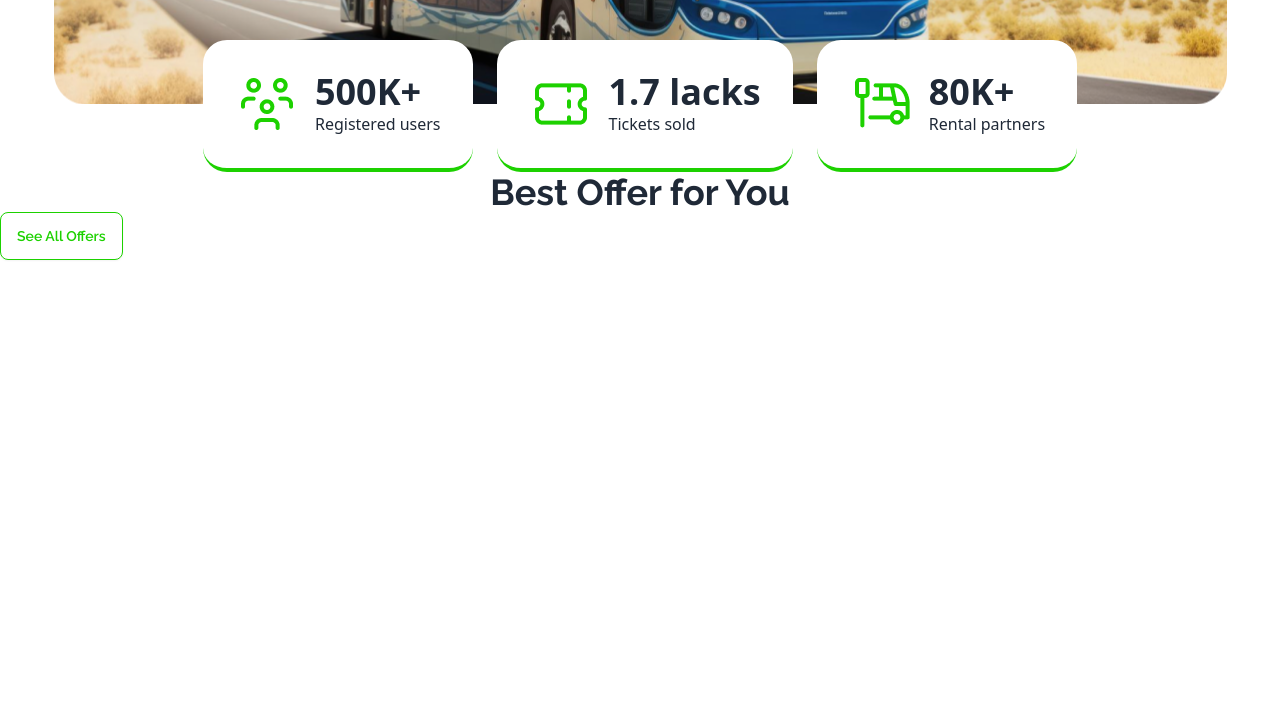
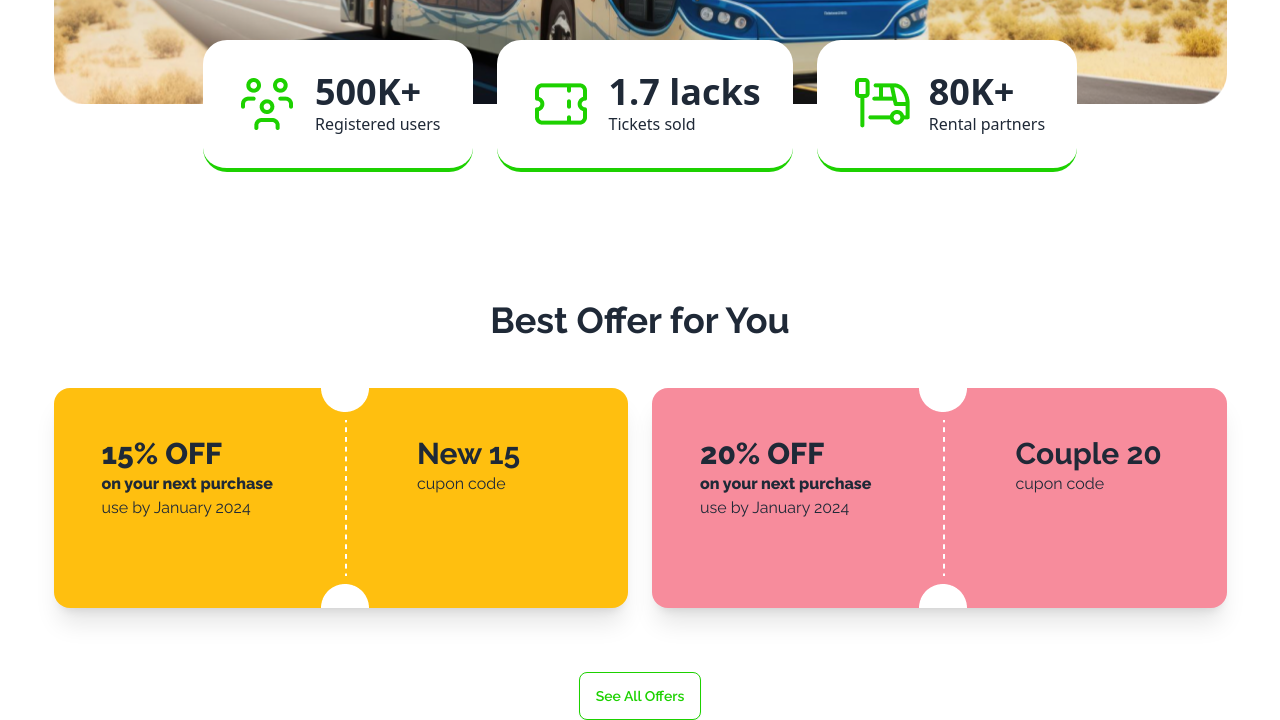
Before and after one commit to joymajumder23/fifth-assignment, a plain HTML site: page index.html in a window 1280 px wide. Shown: the part 514-1234 px from the top of the page. Before the commit the page ends 800 px from the top, so only its background shows below. Drawn offline with nearby package versions, Linux system fonts and the light colour scheme.

Commit message:
cupon section added

```diff
--- a/index.html
+++ b/index.html
@@ -18,6 +18,8 @@
                     colors: {
                         clifford: '#da373d',
                         'green': '#1DD100',
+                        'yellow': '#FFBF0F',
+                        'pink': '#F78C9C',
                     }
                 }
             }
@@ -68,8 +70,11 @@
             <div class="hero lg:h-[550px]" style="background-image: url(images/banner.png);">
                 <div class="hero-content text-center text-neutral-content font-raleway">
                     <div class="max-w-md">
-                    <h1 class="mb-5 text-5xl font-bold">End-to-End Travel with <br> <span class="text-green">P Paribahan</span></h3></h1>
-                    <p class="mb-5">Yes, you can run unit tests and view the results directly within the app. The integrated testing features allow for a streamlined.</p>
+                        <h1 class="mb-5 text-5xl font-bold">End-to-End Travel with <br> <span class="text-green">P
+                                Paribahan</span></h3>
+                        </h1>
+                        <p class="mb-5">Yes, you can run unit tests and view the results directly within the app. The
+                            integrated testing features allow for a streamlined.</p>
                         <button class="btn bg-green text-black font-bold border-none">Buy Now</button>
                     </div>
                 </div>
@@ -110,10 +115,50 @@
             </div>
         </section>
     </header>
-    <main>
-        <section class="font-raleway">
+    <main class="lg:w-[1173px] mx-auto">
+        <section class="font-raleway mt-32">
             <h1 class="text-4xl font-bold text-center">Best Offer for You</h1>
-            <button class="btn bg-white border border-green text-green flex  justify-center">See All Offers</button>
+            <div class="lg:flex flex-row gap-6 mt-4 lg:mt-12 mb-4 lg:mb-16">
+                <!-- card 1 -->
+                <div class="card w-full bg-yellow shadow-xl">
+                    <div class="flex">
+                        <!-- text 1 -->
+                        <div class="p-12">
+                            <h2 class="card-title font-extrabold text-3xl">15% OFF</h2>
+                            <p class="font-extrabold">on your next purchase</p>
+                            <p>use by January 2024</p>
+                        </div>
+                        <!-- divider -->
+                        <img src="images/cupon-devider.png" alt="">
+                        <!-- text 2 -->
+                        <div class="p-12">
+                            <h2 class="card-title text-3xl font-bold">New 15</h2>
+                            <p>cupon code</p>
+                        </div>
+                    </div>
+                </div>
+                <!-- card 2 -->
+                <div class="card w-full bg-pink shadow-xl">
+                    <div class="flex">
+                        <!-- text 1 -->
+                        <div class="p-12">
+                            <h2 class="card-title font-extrabold text-3xl">20% OFF</h2>
+                            <p class="font-extrabold">on your next purchase</p>
+                            <p>use by January 2024</p>
+                        </div>
+                        <!-- divider -->
+                        <img src="images/cupon-devider.png" alt="">
+                        <!-- text 2 -->
+                        <div class="p-12">
+                            <h2 class="card-title text-3xl font-bold">Couple 20</h2>
+                            <p>cupon code</p>
+                        </div>
+                    </div>
+                </div>
+            </div>
+            <div class="text-center">
+                <button class="btn bg-white border border-green text-green">See All Offers</button>
+            </div>
         </section>
     </main>
     <footer>
```
Lines whose indentation alone changed are shown as unchanged.
